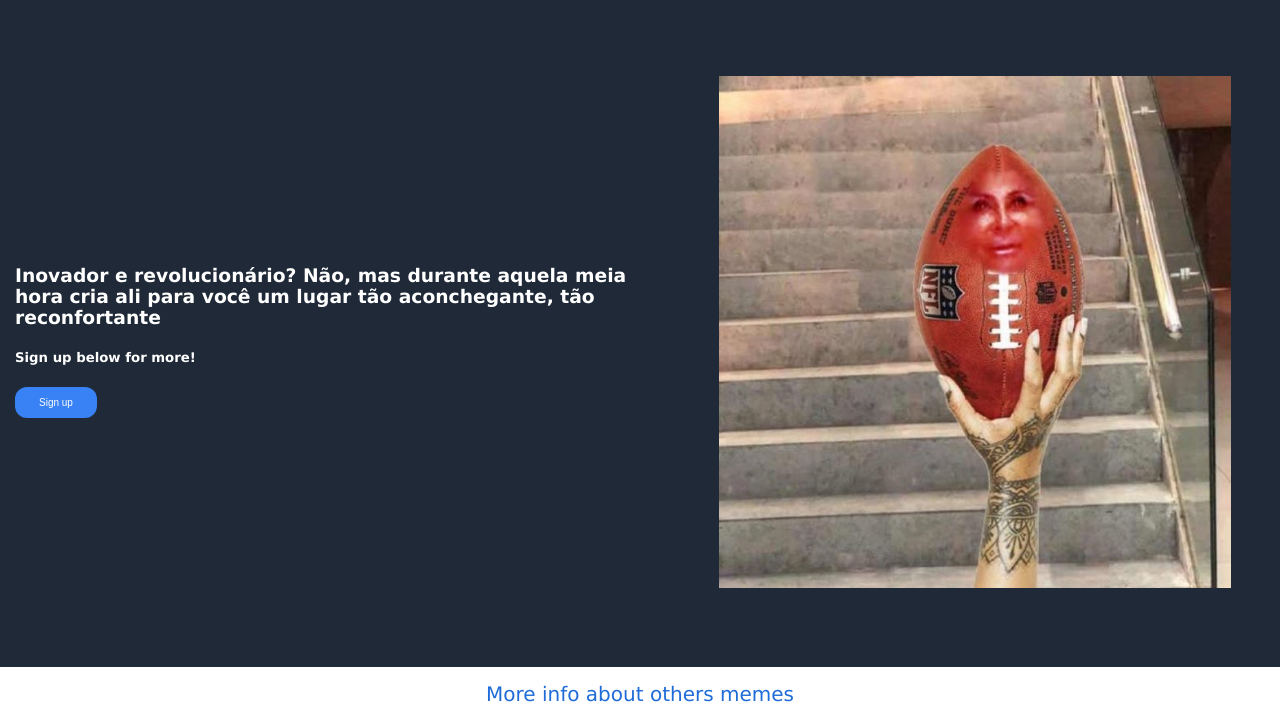
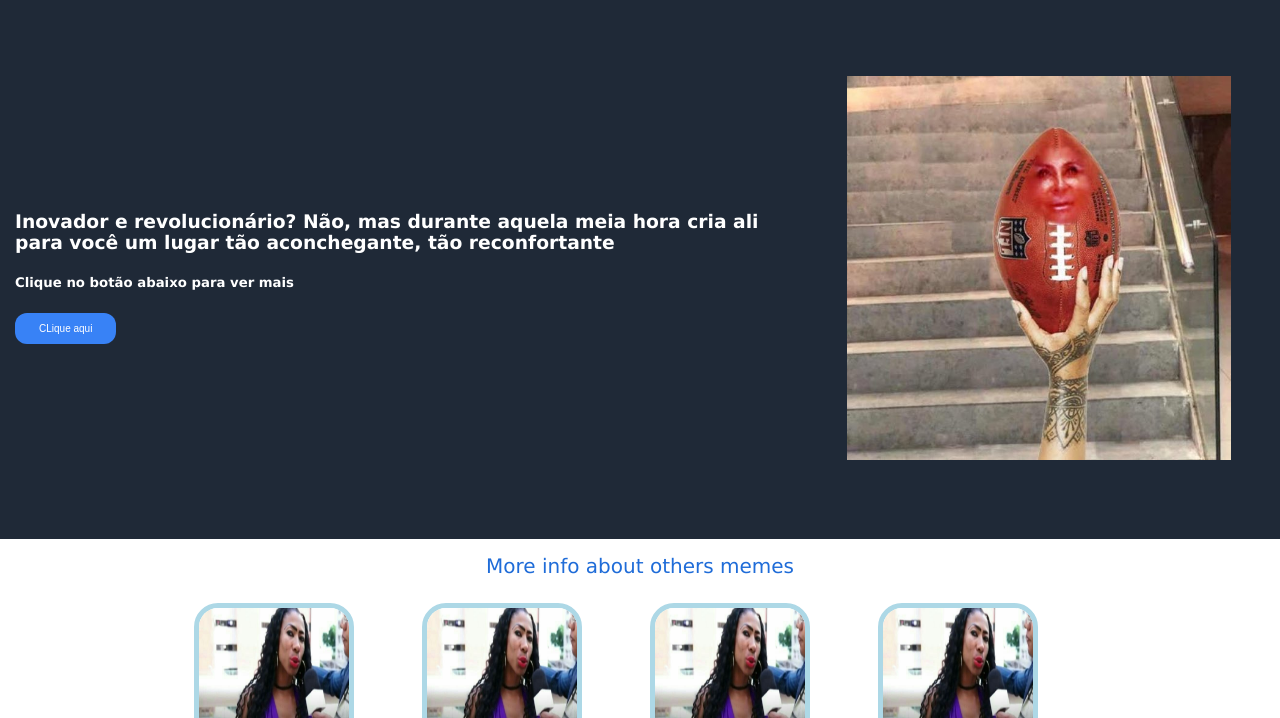
Before and after one commit to marlonvess/Brazilian-memes, a plain HTML site: page index.html in a window 1280 px wide. Shown: the part 88-806 px from the top of the page. Drawn offline with Linux system fonts and the light colour scheme.

Commit message:
Final adjustments

```diff
--- a/index.html
+++ b/index.html
@@ -25,8 +25,8 @@
 <body>
   <div class="box-01">
   <div> <h3> Inovador e revolucionário? Não, mas durante aquela meia hora cria ali para você um lugar tão aconchegante, tão reconfortante </h3></p>
-  <h5> Sign up below for more! </h5>
-  <div> <button>Sign up</button> </div>
+  <h5> Clique no botão abaixo para ver mais </h5>
+  <div> <button> CLique aqui </button> </div>
   </div>
   <img class="box01-img" src="img/gretchen.jpeg" alt="Queen Gretchen">
   </div>
--- a/styles.css
+++ b/styles.css
@@ -27,6 +27,7 @@ body {
     text-align: right;
     padding: 20px;
     color: white;
+    margin: 15px;
 
 }
 
@@ -37,23 +38,17 @@ body {
     background-color: #1f2937;
     width: 100%;
     padding: 15px;
-}
-
-
-.box-01 {
-    padding: 15px;
     color: white;
     display: flex;
     align-content:space-evenly;
     align-items: center;
-    margin: 0;
+    margin: auto;
 }
 
+
 .box01-img {
-    max-width: 40%;
+    max-width: 30%;
     margin: 5%;
-
-
 }
 
 .box01-img img {
@@ -101,7 +96,7 @@ body {
     padding: 90px 70px 150px 90px;
     font-style: light italic;
     color: #1f2937;
-    margin: 15px;
+    margin-bottom: 15px;
 }
 
 .box-04 {
```
